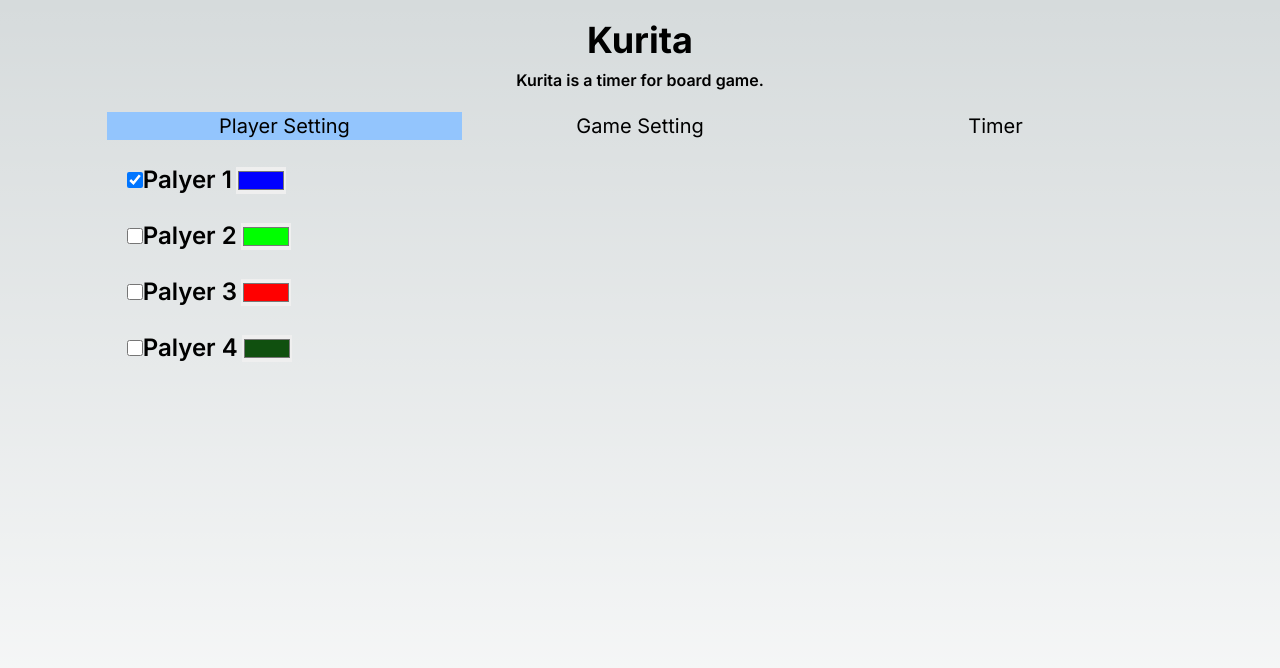
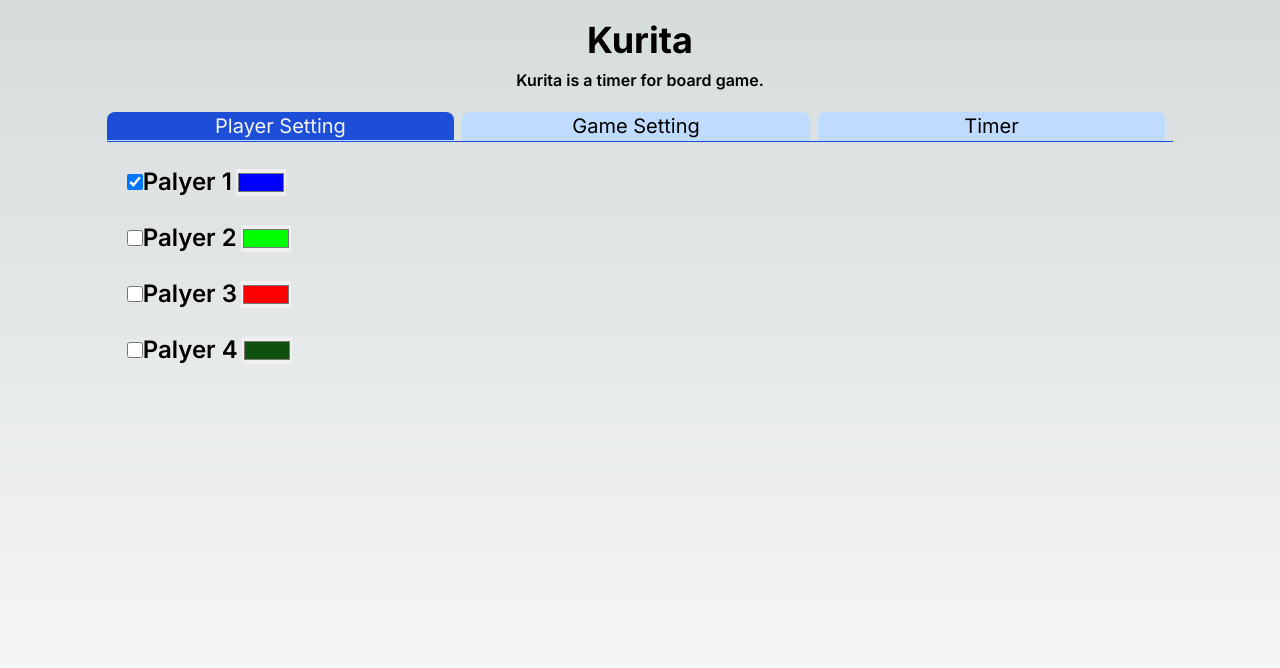
Before and after one commit to tomato3713/kurita, a Next.js app: page / in a window 1280 px wide. Shown: the top 668 px of the page. Built offline with nearby package versions, Linux system fonts and the light colour scheme.

Commit message:
fixed tab header design

```diff
--- a/src/app/components/Tab.tsx
+++ b/src/app/components/Tab.tsx
@@ -16,12 +16,12 @@ export function Tab({ tabs, defaultOpenKey }: Props) {
   return (
     <div className="flex flex-col w-full md:w-10/12">
       <div className="w-full justify-center">
-        <div className={`flex justify-center w-full`}>
+        <div className={`flex justify-center w-full border-b border-blue-700`}>
           {tabs.map((e) => {
             return (
               <button
                 key={`tab-item-${e.title}`}
-                className={`w-1/3 max-w-30 font-midium hover:font-bold text-xl ${e.tabKey === tabKey && "bg-blue-300"}`}
+                className={`w-1/3 max-w-30 p-0 font-midium hover:font-bold me-2 border-b border-blue-200 rounded-t-lg text-l md:text-xl bg-blue-200 ${e.tabKey === tabKey && "bg-blue-700 text-gray-100"}`}
                 onClick={handleClick}
                 value={e.tabKey}
               >
```
